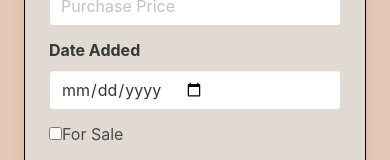
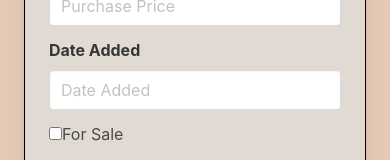
Before and after one commit to sempercuriosus/CacheCabinet, a React (Vite) app in the folder cachecabinet/Client/: page /item/new in a window 390 px wide. Shown: the part 287-447 px from the top of the page. Built offline with nearby package versions, Linux system fonts and the light colour scheme.

Commit message:
fixed mobile formatting for navbar

```diff
--- a/cachecabinet/Client/src/components/CreateItem.jsx
+++ b/cachecabinet/Client/src/components/CreateItem.jsx
@@ -149,7 +149,7 @@ const CreateItem = ({ onAddItem }) => {
               <div className='control'>
                 <input
                   className='input'
-                  type='date'
+                  type='text'
                   placeholder='Date Added'
                   value={dateAdded}
                   onChange={(e) => setDateAdded(e.target.value)}
--- a/cachecabinet/Client/src/components/EditItem.jsx
+++ b/cachecabinet/Client/src/components/EditItem.jsx
@@ -125,7 +125,7 @@ const EditItem = () => {
         <label className='label'>Date Added</label>
         <div className='control'>
           <input
-            type='date'
+            type='text'
             className='input'
             placeholder='Enter date added'
             value={dateAdded}
```
